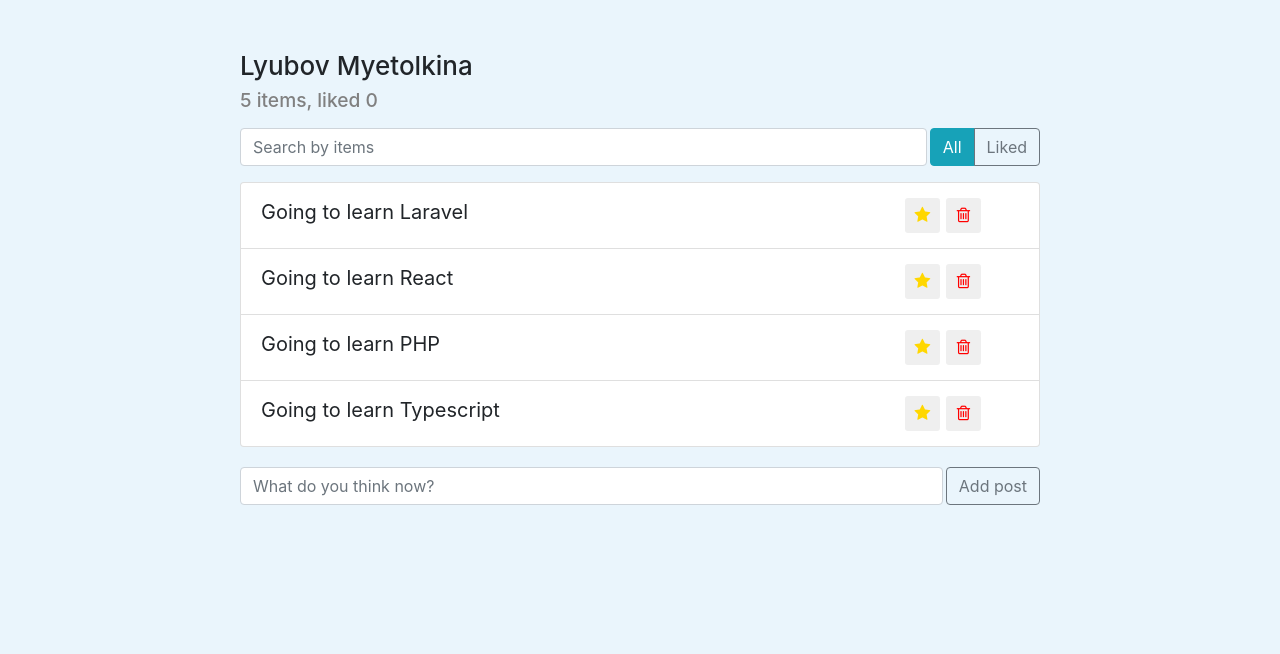
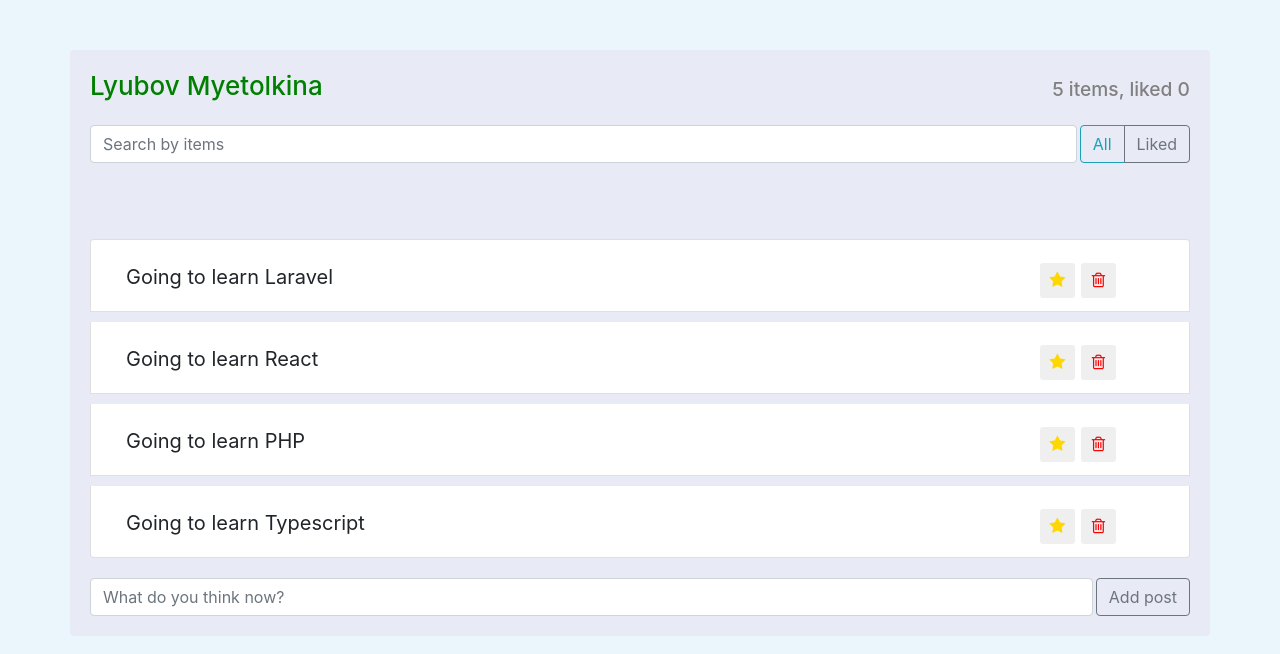
Before and after one commit to luba150278/react-ts-course, a React (Create React App) app: page / in a window 1280 px wide. Shown: the top 654 px of the page. Built offline with nearby package versions, Linux system fonts and the light colour scheme.

Commit message:
lesson 1-10 was finished

```diff
--- a/package.json
+++ b/package.json
@@ -8,13 +8,16 @@
     "@testing-library/user-event": "^12.8.3",
     "@types/jest": "^26.0.20",
     "@types/react-dom": "^17.0.2",
+    "bootstrap": "^4.6.0",
     "node-sass": "^4.14.1",
     "react": "^17.0.1",
     "react-dom": "^17.0.1",
     "react-router-dom": "^5.2.0",
     "react-scripts": "4.0.3",
+    "reactstrap": "^8.9.0",
     "redux": "^4.0.5",
     "redux-saga": "^1.1.3",
+    "styled-components": "^5.2.1",
     "typescript": "^4.2.3",
     "web-vitals": "^1.1.0"
   },
@@ -46,6 +49,7 @@
     "@types/node": "^12.20.5",
     "@types/react": "^17.0.3",
     "@types/react-router-dom": "^5.1.7",
+    "@types/styled-components": "^5.1.9",
     "@typescript-eslint/eslint-plugin": "^4.17.0",
     "@typescript-eslint/parser": "^4.17.0",
     "eslint": "^7.21.0",
--- a/src/components/app-header/app-header.tsx
+++ b/src/components/app-header/app-header.tsx
@@ -1,11 +1,31 @@
+/* eslint-disable @typescript-eslint/explicit-function-return-type */
 import React from 'react';
-import './app-header.css';
+import styled from 'styled-components';
 
+const Header = styled.div<{ colored: boolean }>`
+  display: flex;
+  align-items: flex-end;
+  justify-content: space-between;
+  h1 {
+    font-size: 26px;
+    color: ${(props) => (props.colored ? 'green' : 'black')};
+    :hover {
+      cursor: pointer;
+      color: blue;
+    }
+  }
+
+  h2 {
+    font-size: 1.2rem;
+    color: grey;
+  }
+`;
+/* если хотим изменить div на ссылку например используем as="a" */
 const AppHeader: React.FC = () => (
-  <div className="app-header">
+  <Header as="a" colored>
     <h1>Lyubov Myetolkina</h1>
     <h2>5 items, liked 0</h2>
-  </div>
+  </Header>
 );
 
 export default AppHeader;
--- a/src/components/app/app.tsx
+++ b/src/components/app/app.tsx
@@ -1,11 +1,22 @@
 import React, { useState, useEffect } from 'react';
+import styled from 'styled-components';
 import AppHeader from '../app-header/app-header';
 import SearchPanel from '../search-panel/search-panel';
 import PostStatusFilter from '../post-status-filter/post-status-filter';
 import PostList from '../post-list/post-list';
 import PostAddForm from '../post-add-form/post-add-form';
-import './app.css';
 import { ILabel } from '../../interfaces';
+
+const AppBlock = styled.div`
+  margin: 0 auto;
+  max-width: 1140px;
+  padding: 20px;
+  border-radius: 4px;
+`;
+
+const StyledAppBlock = styled(AppBlock)`
+  background: #e8eaf6;
+`;
 
 const App: React.FC = () => {
   const [todos, setTodos] = useState<ILabel[]>([]);
@@ -19,7 +30,7 @@ const App: React.FC = () => {
     setTodos(saved);
   }, []);
   return (
-    <div className="app">
+    <StyledAppBlock>
       <AppHeader />
       <div className="search-panel d-flex">
         <SearchPanel />
@@ -27,7 +38,7 @@ const App: React.FC = () => {
       </div>
       <PostList todos={todos} />
       <PostAddForm />
-    </div>
+    </StyledAppBlock>
   );
 };
 
--- a/src/components/post-list/post-list.tsx
+++ b/src/components/post-list/post-list.tsx
@@ -1,6 +1,8 @@
 import React from 'react';
+import { ListGroup } from 'reactstrap';
 import { ILabel } from '../../interfaces';
 import PostListItem from '../post-list-item/post-list-item';
+import './post-list.css';
 
 type TodoListProps = {
   todos: ILabel[];
@@ -17,7 +19,7 @@ const PostList: React.FC<TodoListProps> = ({ todos }) => {
   });
   return (
     <div className="btn-group d-flex w-100">
-      <ul className="app-list list-group w-100">{elements}</ul>
+      <ListGroup className="app-list w-100">{elements}</ListGroup>
     </div>
   );
 };
--- a/src/components/post-status-filter/post-status-filter.tsx
+++ b/src/components/post-status-filter/post-status-filter.tsx
@@ -1,10 +1,16 @@
 import React from 'react';
+import { Button } from 'reactstrap';
 import './post-status-filter.css';
 
 const PostStatusFilter: React.FC = () => (
   <div className="btn-group">
-    <button className="btn btn-info">All</button>
-    <button className="btn btn-outline-secondary">Liked</button>
+    <Button outline color="info">
+      All
+    </Button>
+
+    <Button outline color="secondary">
+      Liked
+    </Button>
   </div>
 );
 
--- a/src/index.tsx
+++ b/src/index.tsx
@@ -1,5 +1,6 @@
 import React from 'react';
 import ReactDOM from 'react-dom';
+import 'bootstrap/dist/css/bootstrap.css';
 import './index.css';
 import App from './components/app/app';
 
```
Also changed, not shown: 1 other file (tests, documents, lock files or other folders).
